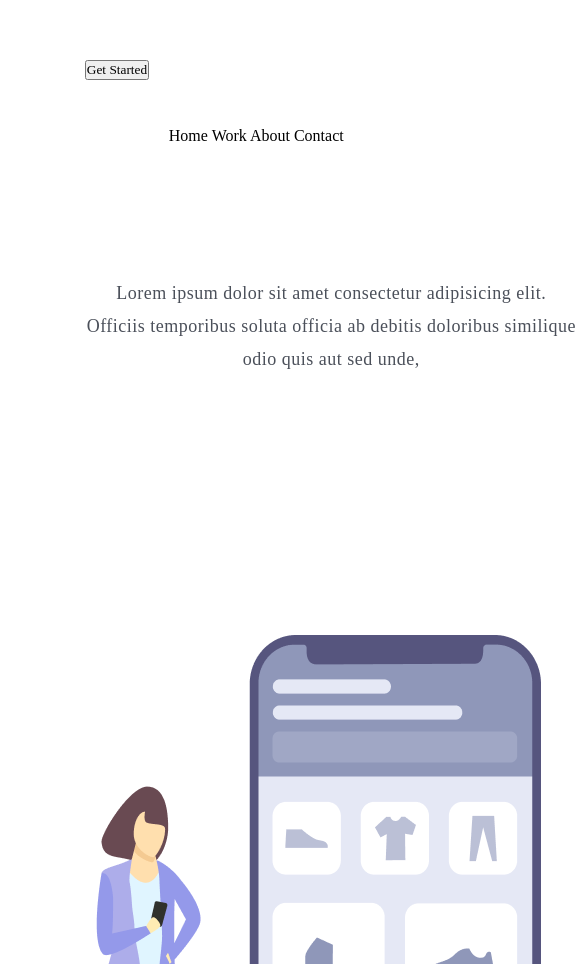
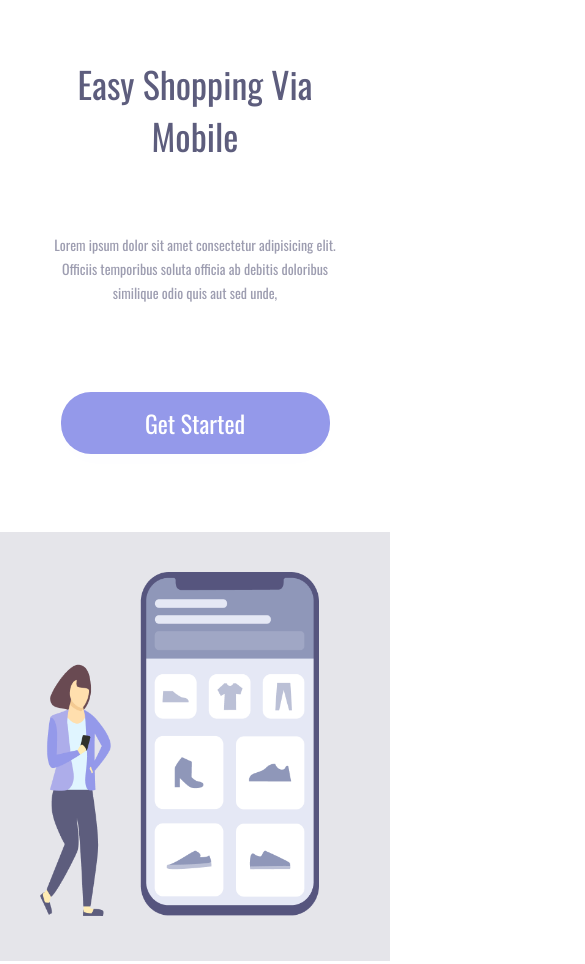
Before and after one commit to JonathanWeverton/INICIO-DA-JORNADA, a plain HTML site: page index.html in a window 390 px wide. Shown: the top 964 px of the page, 585 px wide, since content can reach past the window. Drawn offline with nearby package versions, Linux system fonts and the light colour scheme.

Commit message:
adicionado novas img

```diff
--- a/stylesheet.css
+++ b/stylesheet.css
@@ -1,149 +1,161 @@
 * {
-    font-family: "Poppins", serif;
-    margin: 0;
-    padding: 0;
+    font-family: "Oswald",  Arial, Helvetica, sans-serif;
+    color: #5D5D7D;
+    padding: 0px;
+    margin: 0px;
     box-sizing: border-box;
+    font-weight: 400;
+}
+
+.waaper {
+    height: 100vh;
+    width: 100vh;
 
 }
 
-header {
-    margin-top: 47px;
-    margin-left: 84px;
+.conteiner-left {
     display: inline-block;
-
-}
-
-.link-header {
-    font-weight: 400;
-    font-size: 14px;
-    line-height: 21px;
-    text-align: center;
-    letter-spacing: 0.875px;
-    color: #17233D;
-    cursor: pointer;
-    margin-right: 32px;
+    width: 60%;
+    font-size: 28px;
+    line-height: 48px;
+    height: 144px;
+    padding-left: 136px;
+    margin-top: 20%;
 
 
 }
 
-.button-header {
-    width: 124px;
-    height: 51px;
-    border-radius: 6px;
-    border: 1px solid #4cb538;
-    left: 420px;
-    background: #4CB538;
-    font-size: 16px;
-    line-height: 24px;
-    color: #FFFFFF;
-    cursor: pointer;
-    letter-spacing: 1px;
+.conteiner-rigth {
+    display: inline-block;
+    background: rgba(93, 93, 125, 0.16);
+    height: 100vh;
+
+    position: absolute;
+
+
 }
 
-.logo-image {
-    width: 595.18px;
-    height: 500px;
-    margin-top: 163px;
-    margin-left: 121px;
-    display: inline-block;
-}
+button {
+     background: #9499EA;
+    height: 62px;
+    width: 269px;
+    font-size: 24px;
+    line-height: 36px;
+    text-align: center;
+    border: none;
+    border-radius: 30px;
+    color: #ffffff;
+    cursor: pointer;
+    box-shadow: 0px 10px 24px rgba(148, 153, 234, 0.00979959);
 
-section {
-    display: inline-block;
-    margin-left: 84.82px;
-    width: 493px;
 }
 
 
 
-h1 {
-    font-weight: 700;
-    color: #161A49;
-    font-size: 62px;
-    line-height: 82px;
-    width: 600px;
-    letter-spacing: 0.596154px;
+.pira {
+    height: 160px;
+    width: 368px;
+    font-size: 70px;
+    font-weight: 400;
+    line-height: 80px;
+
+}
+
+.text {
+    font-size: 28px;
+    line-height: 48px;
+    height: 144px;
+    opacity: 0.6;
+    margin: 15px 0;
+    width: 540px;
+}
+
+img {
+    position: relative;
+    top: 25%;
+    right: 130px;
+}
+
+button:hover {
+    opacity: 0.8;
+}
+
+button:active {
+    opacity: 0.5;
+}
+
+.menu {
+    font-size: 28px;
+    line-height: 41px;
+    color: #5D5D7D;
+    margin-right: 41px;
+    cursor: pointer;
+
+}
+
+a:nth-child(2) {
+    opacity: 0.4;
+}
+
+a:hover {
+    opacity: 0.4;
+}
+
+a:active {
+    opacity: 0.8;
+}
+
+header {
+    margin: 24px 0 0 57px;
+}
+
+@media screen and (max-width:900px) {
+    .conteiner-left {
+        width: 100%;
+        height: 50%;
+        padding: 0;
+        margin: 0;
+    }
+
+    .conteiner-rigth {
+        display: block;
+        height: 50%;
+        padding: 0;
+        margin: 0;
+        position:static;
+        padding: 40px;
+    }
+img {
+    position:static ;
+    max-width:  90%;
+}
+
+header {
+    display: none ;
+}
+.pira{
+    font-size: 36px;
+    line-height: 52px;
+    width: auto;
+    margin: 58px 50px 0 50px;
+    text-align: center;
+
+
+}
+.text{
+    margin: 15px 40px;
+    width: auto;
+    text-align: center;
+    font-size: 14px;
+    line-height: 24px;
+}
+button {
+    margin: 0 auto;
+    display: block;
+    margin-bottom: 20%;
 
 
 }
 
-p {
-    font-weight: 400;
-    font-size: 18px;
-    line-height: 33px;
-    width: 493px;
-    color: #4B505A;
-    letter-spacing: 0.5px;
-    margin-top: 47px;
-    margin-bottom: 55px;
-
-
 
 }
-
-.p2 {
-
-    color: #6FBF44;
-    font-size: 18px;
-    line-height: 27px;
-    font-weight: 500;
-    cursor: pointer;
-    letter-spacing: 1px;
-    background: transparent;
-    border: none;
-}
-
-@media screen and (max-width:750px) {
-    .link-header {
-        display: none;
-    }
-
-    p {
-        width: 304;
-        height: 165;
-        font-size: 18px;
-        font-weight: 400;
-        line-height: 33px;
-        letter-spacing: 0.5px;
-        text-align: center;
-
-
-
-    }
-
-    img {
-        position: relative;
-
-        top: 490px;
-
-
-    }
-
-    h1 {
-
-        height: 60px;
-        font-weight: 700;
-
-
-        text-align: center;
-        position: relative;
-        bottom: 616px;
-    }
-
-    .button-header {
-        position: fixed;
-        left: 575px;
-        top: 20px;
-    }
-}
-
-p {
-    position: fixed;
-    top: 230px;
-text-align: center;}
-
-.p2 { position: relative;
-    left: 200px;
-    bottom: 400px;
-
-}
```
Also changed, not shown: css/img/desktop.png (added).
